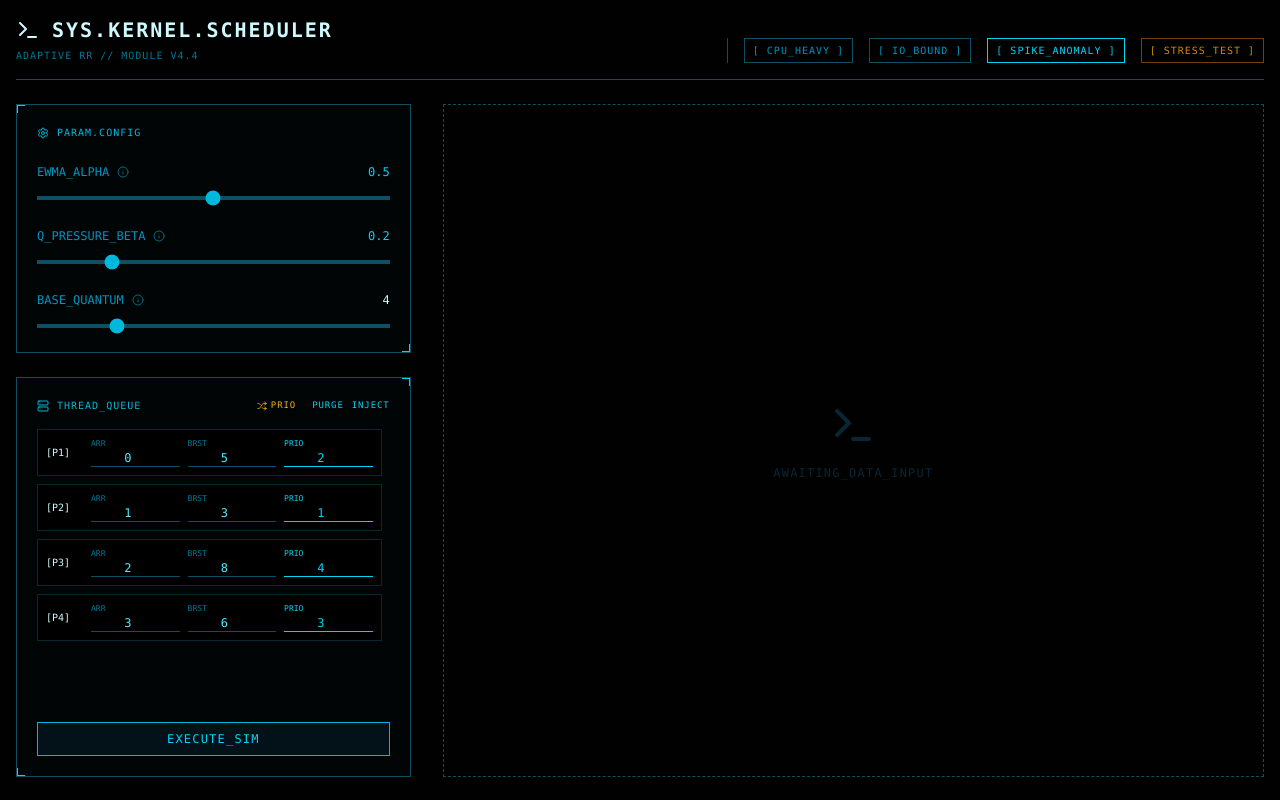
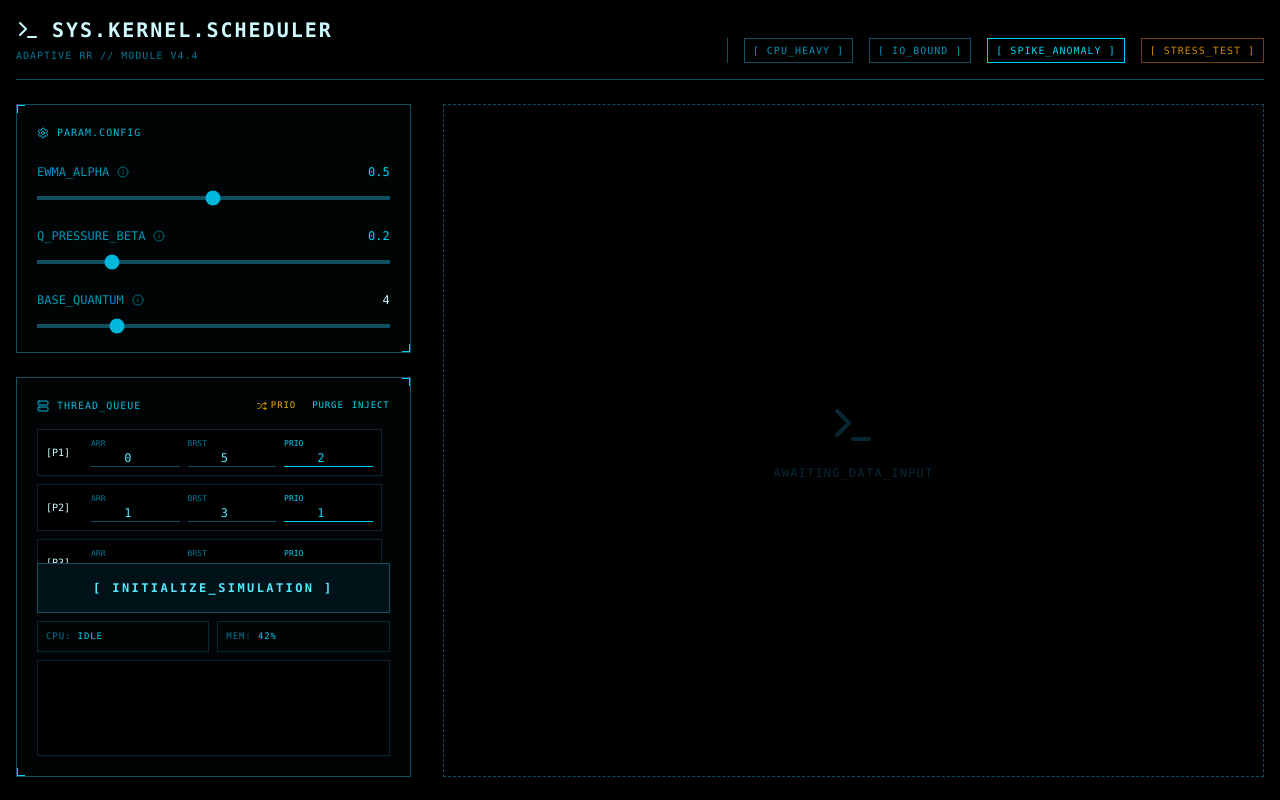
Before and after one commit to pkunakachiri2001/OPERATING-SYSTEM-PROJECT, a React (Vite) app in the folder frontend/: page / in a window 1280 px wide. Built offline with nearby package versions, Linux system fonts and the light colour scheme.

Commit message:
feat: add side telemetry widgets to alien hud

```diff
--- a/frontend/src/App.jsx
+++ b/frontend/src/App.jsx
@@ -1,5 +1,5 @@
 import { useState, useEffect, useRef } from 'react'
-import { Settings, Play, Server, Crosshair, Download, Trash2, Info, Terminal, ShieldAlert, Activity, Copy, BarChart3, Shuffle } from 'lucide-react'
+import { Settings, Play, Server, Crosshair, Download, Trash2, Info, Terminal, ShieldAlert, Activity, Copy, BarChart3, Shuffle, Trophy, Cpu, Zap } from 'lucide-react'
 import { Radar, RadarChart, PolarGrid, PolarAngleAxis, PolarRadiusAxis, Tooltip, ResponsiveContainer, Legend, BarChart, Bar, XAxis, YAxis, CartesianGrid } from 'recharts'
 import { motion, AnimatePresence } from 'framer-motion'
 
@@ -57,6 +57,11 @@ function App() {
   const [scanProgress, setScanProgress] = useState(0)
   const [chartType, setChartType] = useState('radar')
   const [playingGantt, setPlayingGantt] = useState(null)
+  const [logs, setLogs] = useState([])
+
+  const addLog = (msg) => {
+    setLogs(prev => [...prev, { time: new Date().toISOString().split('T')[1].slice(0, 12), msg }].slice(-6))
+  }
 
   const loadPreset = async (type) => {
     let newProcs = []
@@ -95,17 +100,17 @@ function App() {
     if (procs.length === 0) return
     setSimulating(true)
     setScanProgress(0)
+    setLogs([])
+    addLog(`> INJECTING ${procs.length} PROCESSES INTO MATRIX`)
 
-    // Fake "Decoding" animation
-    const interval = setInterval(() => {
+    const scanInterval = setInterval(() => {
       setScanProgress(p => {
-        if (p >= 100) {
-          clearInterval(interval)
-          return 100
-        }
-        return p + 10
+        if (p < 30) addLog(`> CALCULATING EWMA COEFFICIENTS...`)
+        else if (p < 60) addLog(`> OPTIMIZING QUANTUMS...`)
+        else if (p < 90) addLog(`> DISPATCHING THREADS...`)
+        return Math.min(p + 15, 100)
       })
-    }, 100)
+    }, 150)
 
     try {
       const res = await fetch('http://localhost:8000/simulate', {
@@ -115,10 +120,14 @@ function App() {
       })
       const data = await res.json()
       setTimeout(() => {
+        clearInterval(scanInterval)
+        addLog(`> EXECUTION COMPLETE. MATRIX RENDERED.`)
         setResults(data)
         setSimulating(false)
-      }, 1500) // Delay to show cool animation
+      }, 1500)
     } catch (e) {
+      clearInterval(scanInterval)
+      addLog(`> [ERROR] CONNECTION TO KERNEL LOST.`)
       alert("Error connecting to backend API.")
       setSimulating(false)
     }
@@ -227,6 +236,25 @@ function App() {
       </div>
     )
   }
+
+  const renderWinner = () => results && (
+    <div className="mt-4 p-3 border border-emerald-900 bg-emerald-900/10 text-[10px] uppercase text-emerald-500 flex items-center gap-2">
+      <Trophy size={14} /> BEST_PERFORMER: {Object.entries(results).filter(x => x[0] !== 'rr').reduce((a, b) => a[1].metrics.avg_waiting_time < b[1].metrics.avg_waiting_time ? a : b)[0].toUpperCase()}
+    </div>
+  )
+
+  const renderTelemetry = () => (
+    <div className="mt-2 grid grid-cols-2 gap-2 text-[9px] uppercase tracking-widest">
+      <div className="border border-cyan-900/50 p-2 text-cyan-700">CPU: <span className="text-cyan-400">IDLE</span></div>
+      <div className="border border-cyan-900/50 p-2 text-cyan-700">MEM: <span className="text-cyan-400">42%</span></div>
+    </div>
+  )
+
+  const renderTerminal = () => (
+    <div className="mt-2 p-2 bg-black border border-cyan-900/50 h-24 overflow-hidden text-[9px] font-mono text-cyan-600">
+      {logs.map((l, i) => <div key={i}>{l.time} {l.msg}</div>)}
+    </div>
+  )
 
   return (
     <div className="min-h-screen bg-black text-cyan-400 font-mono p-4 selection:bg-magenta-500/30 overflow-hidden relative">
@@ -350,12 +378,17 @@ function App() {
               </div>
 
               <button
-                onClick={() => executeSimulation()}
+                onClick={() => executeSimulation(processes)}
                 disabled={simulating || processes.length === 0}
-                className="w-full mt-4 bg-cyan-900/20 hover:bg-cyan-900/40 border border-cyan-500 text-cyan-400 text-xs uppercase tracking-widest py-2 transition disabled:opacity-30 disabled:border-cyan-900"
+                className="w-full bg-cyan-950/30 hover:bg-cyan-900/50 border border-cyan-900 hover:border-cyan-400 text-cyan-300 hover:text-cyan-100 transition py-4 text-xs font-bold tracking-[0.2em] uppercase disabled:opacity-30 disabled:cursor-not-allowed group relative overflow-hidden"
               >
-                {simulating ? `COMPUTING [${scanProgress}%]` : 'EXECUTE_SIM'}
+                <div className="absolute inset-0 bg-gradient-to-r from-transparent via-cyan-500/10 to-transparent -translate-x-full group-hover:translate-x-full transition-transform duration-1000" />
+                {simulating ? `COMPUTING [${scanProgress}%]` : '[ INITIALIZE_SIMULATION ]'}
               </button>
+
+              {renderWinner()}
+              {renderTelemetry()}
+              {renderTerminal()}
             </div>
           </div>
 
```
